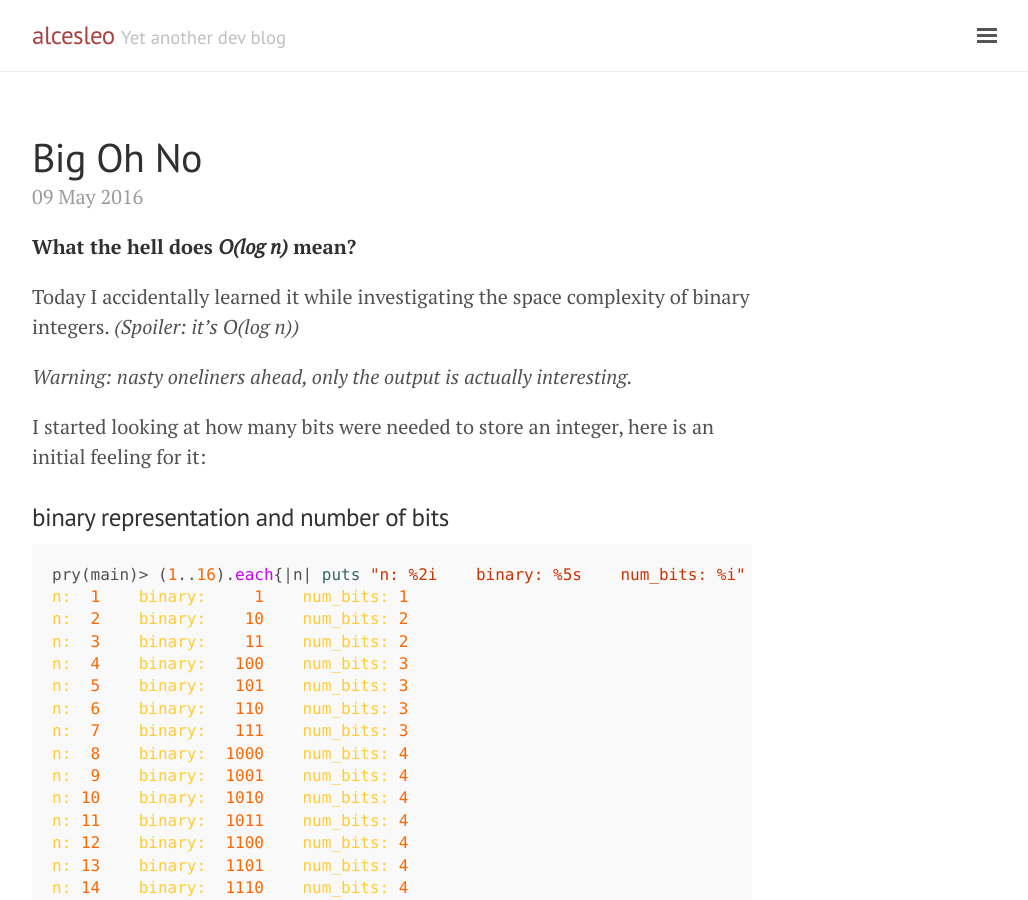
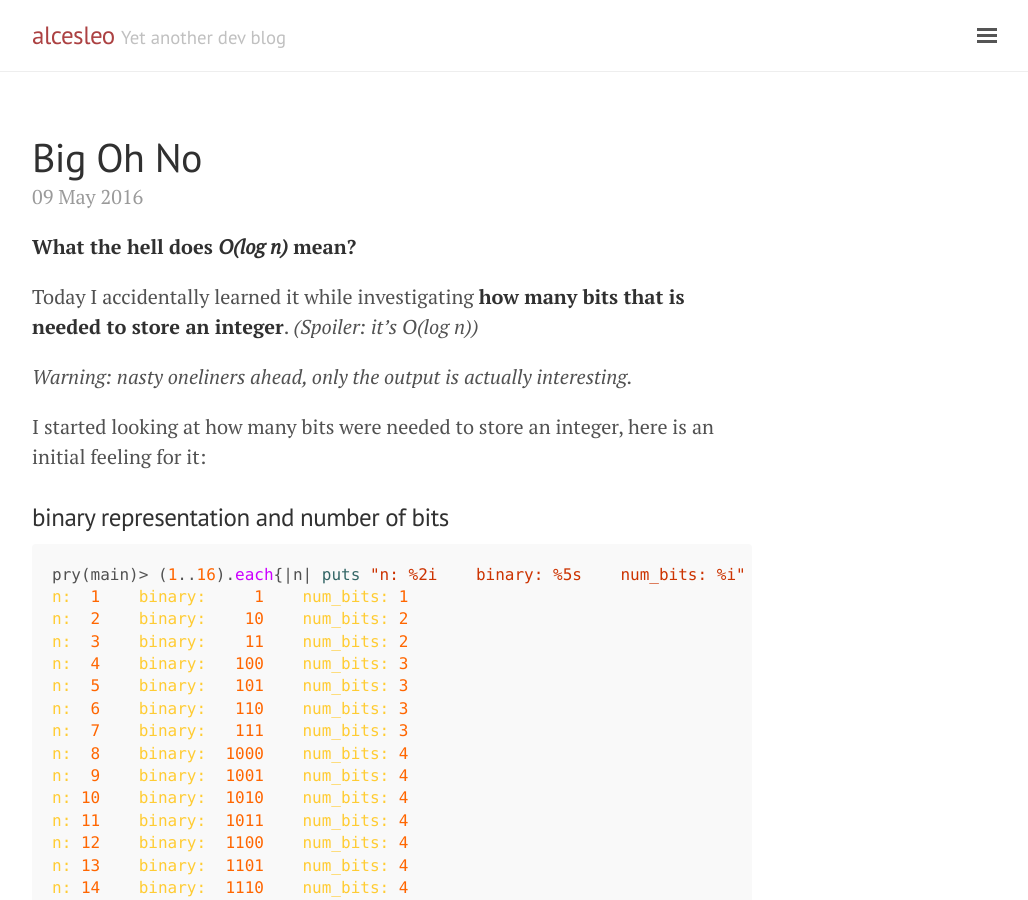
Before and after one commit to jsborjesson/jsborjesson.github.io, a Jekyll site: the page built from _posts/2016-05-09-big-oh-no.md, in a window 1280 px wide and 900 px high. Shown: the whole window, without its empty margins (248-1276 px from the left). Built offline with Jekyll 4.4.1, drawn with Linux system fonts in a browser that asks for light colours.

Commit message:
Simplify phrasing

```diff
--- a/_posts/2016-05-09-big-oh-no.md
+++ b/_posts/2016-05-09-big-oh-no.md
@@ -5,8 +5,8 @@ title: Big Oh No
 
 **What the hell does _O(log n)_ mean?**
 
-Today I accidentally learned it while investigating the space complexity of
-binary integers. _(Spoiler: it's O(log n))_
+Today I accidentally learned it while investigating **how many bits that is
+needed to store an integer**. _(Spoiler: it's O(log n))_
 
 _Warning: nasty oneliners ahead, only the output is actually interesting._
 
```
